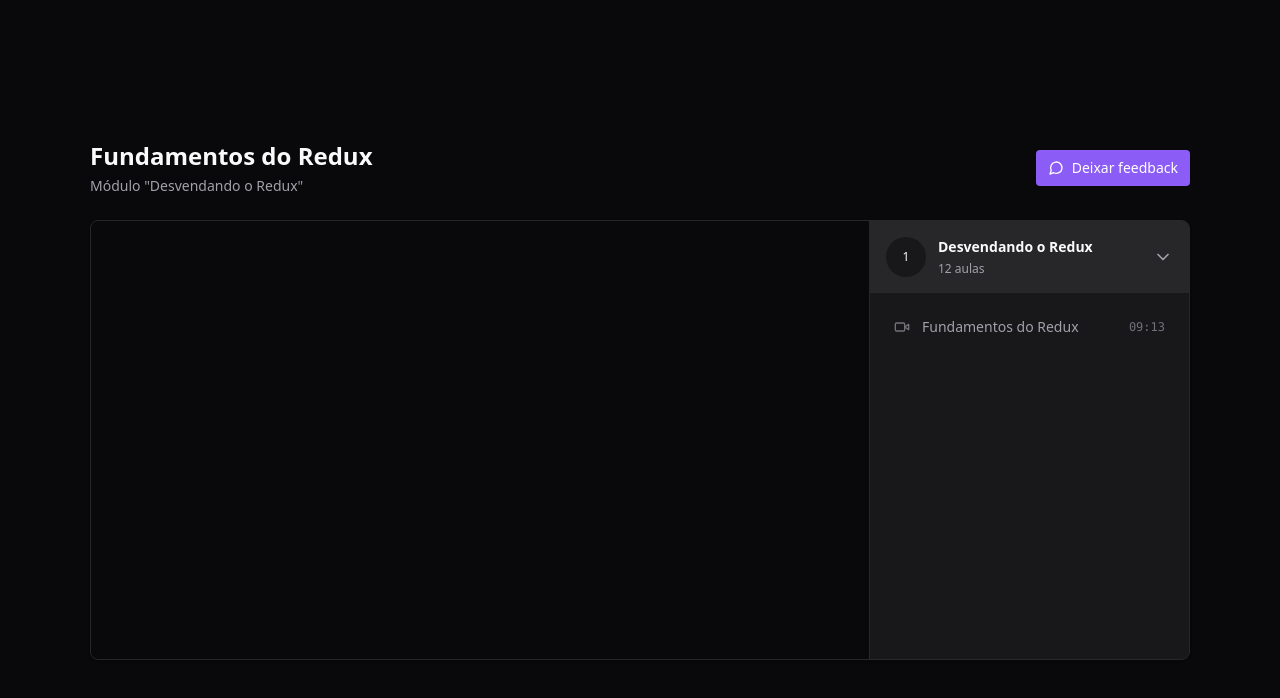
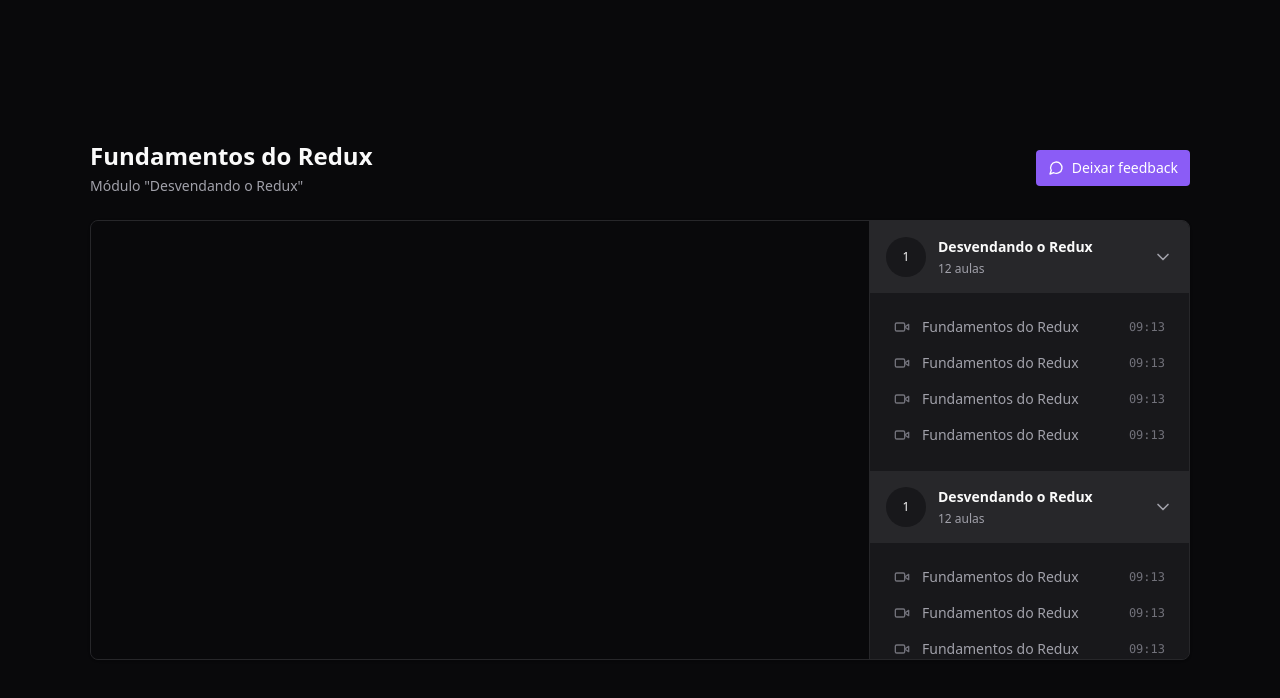
Before and after one commit to marcos-roberto-dev/video-player-react, a React (Vite) app: page / in a window 1280 px wide. Shown: the top 698 px of the page. Built offline with nearby package versions, Linux system fonts and the light colour scheme.

Commit message:
:art: separete components of concern

```diff
--- /dev/null
+++ b/src/components/Lesson.tsx
@@ -0,0 +1,11 @@
+import { Video } from 'lucide-react'
+
+export function Lesson() {
+  return (
+    <button className="flex items-center gap-3 text-sm text-zinc-400">
+      <Video className="w-4 h-4 text-zinc-500" />
+      <span>Fundamentos do Redux</span>
+      <span className="ml-auto font-mono text-xs text-zinc-500">09:13</span>
+    </button>
+  )
+}
--- a/src/components/ClassItem.tsx
+++ b/src/components/Module.tsx
@@ -1,6 +1,7 @@
-import { ChevronDown, Video } from 'lucide-react'
+import { ChevronDown } from 'lucide-react'
+import { Lesson } from './Lesson'
 
-export function ClassItem() {
+export function Module() {
   return (
     <div>
       <button className="flex w-full items-center gap-3 bg-zinc-800 p-4">
@@ -16,11 +17,10 @@
       </button>
 
       <nav className="relative flex flex-col gap-4 p-6">
-        <button className="flex items-center gap-3 text-sm text-zinc-400">
-          <Video className="w-4 h-4 text-zinc-500" />
-          <span>Fundamentos do Redux</span>
-          <span className="ml-auto font-mono text-xs text-zinc-500">09:13</span>
-        </button>
+        <Lesson />
+        <Lesson />
+        <Lesson />
+        <Lesson />
       </nav>
     </div>
   )
--- /dev/null
+++ b/src/components/Video.tsx
@@ -0,0 +1,14 @@
+import ReactPlayer from 'react-player'
+
+export function Video() {
+  return (
+    <div className="w-full bg-zinc-950 aspect-video">
+      <ReactPlayer
+        width="100%"
+        height="100%"
+        controls
+        url="https://www.youtube.com/watch?v=u99tNt3TZf8&"
+      />
+    </div>
+  )
+}
--- a/src/pages/Player.tsx
+++ b/src/pages/Player.tsx
@@ -1,7 +1,6 @@
-import ReactPlayer from 'react-player'
-
-import { ClassItem } from '../components/ClassItem'
+import { Module } from '../components/Module'
 import { Header } from '../components/Header'
+import { Video } from '../components/Video'
 
 export function Player() {
   return (
@@ -10,17 +9,12 @@
         <Header />
         <main className="relative pr-80  flex overflow-hidden rounded-lg border border-zinc-800 bg-zinc-900 shadow">
           <div className="flex-1">
-            <div className="w-full bg-zinc-950 aspect-video">
-              <ReactPlayer
-                width="100%"
-                height="100%"
-                controls
-                url="https://www.youtube.com/watch?v=u99tNt3TZf8&"
-              />
-            </div>
+            <Video />
           </div>
-          <aside className="w-80 overflow-y-auto scrollbar-thin scrollbar-track-zinc-950 scrollbar-thumb-zinc-800 absolute top-0 bottom-0 right-0 border-l border-zinc-800 bg-zinc-900">
-            <ClassItem />
+          <aside className="w-80 divide-y-2 divide-zinc-900 overflow-y-auto scrollbar-thin scrollbar-track-zinc-950 scrollbar-thumb-zinc-800 absolute top-0 bottom-0 right-0 border-l border-zinc-800 bg-zinc-900">
+            <Module />
+            <Module />
+            <Module />
           </aside>
         </main>
       </div>
```
